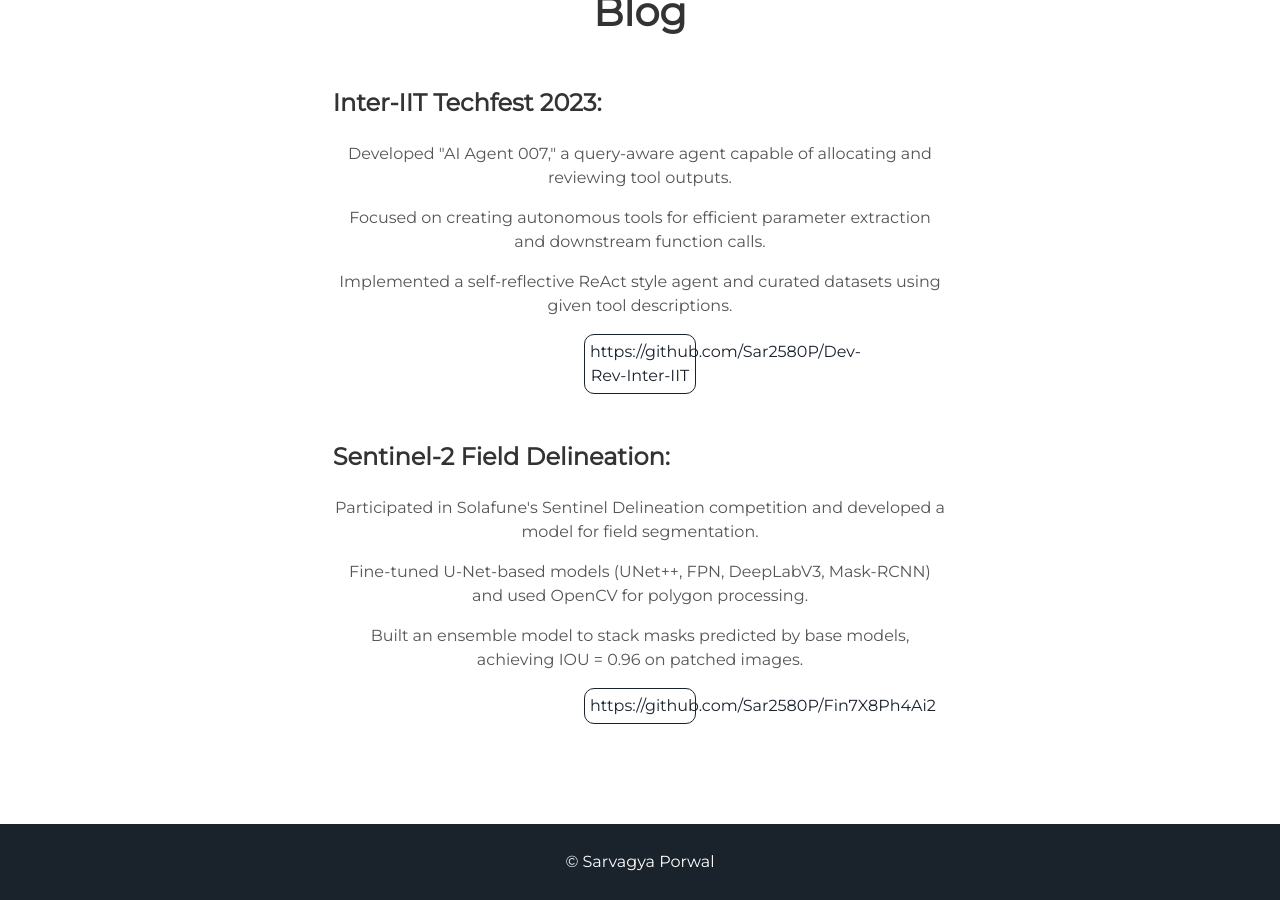
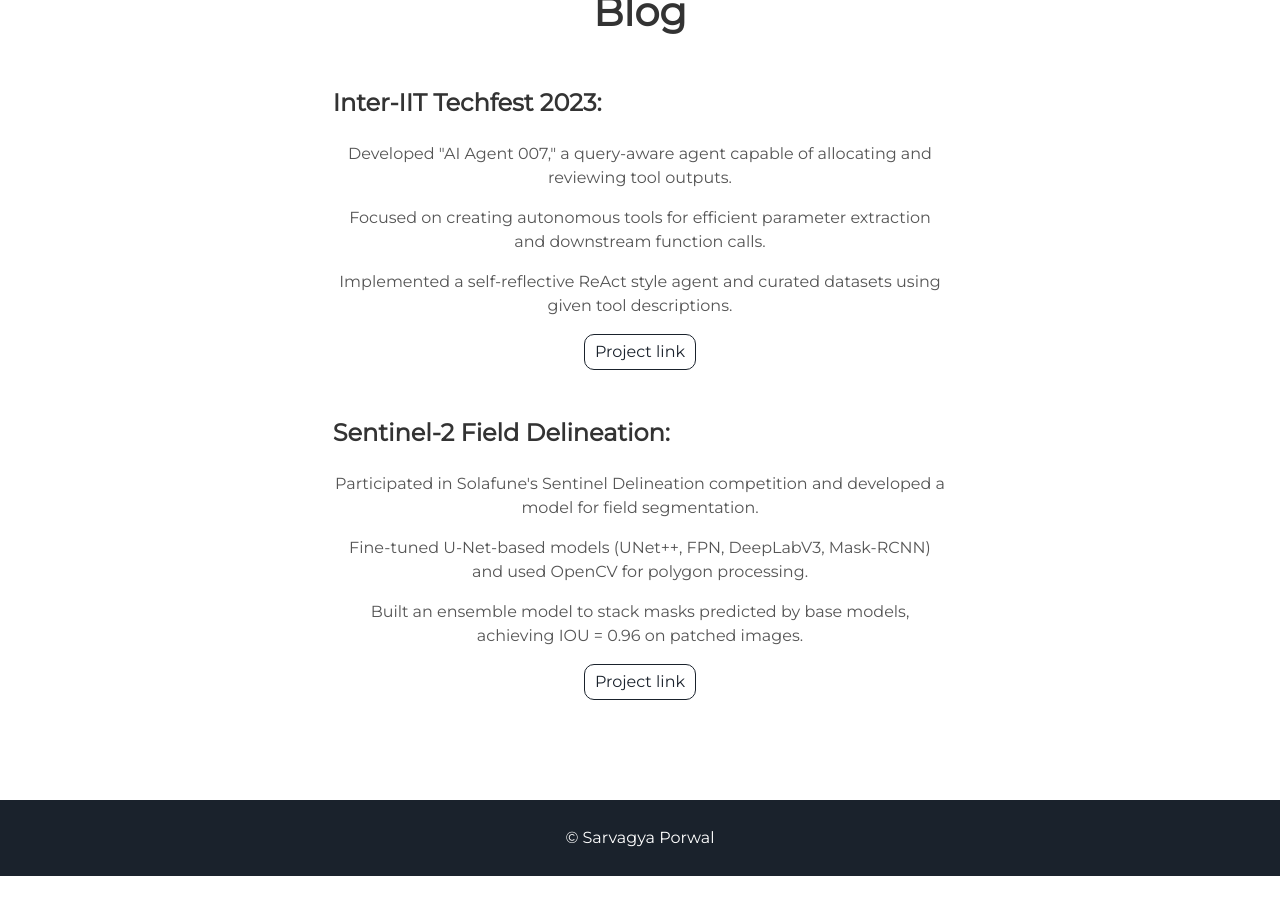
Before and after one commit to Sar2580P/Sar2580P.github.io, a Jekyll site: the page built from index.html, in a window 1280 px wide and 900 px high, scrolled down 3862 px. Built offline with Jekyll 4.4.1, drawn with Linux system fonts in a browser that asks for light colours; after the commit the page ends 4738 px from its top, so only the background shows below that.

Commit message:
removed bug

```diff
--- a/_includes/Blog.html
+++ b/_includes/Blog.html
@@ -13,7 +13,7 @@
     <p>Developed "AI Agent 007," a query-aware agent capable of allocating and reviewing tool outputs.</p>
     <p>Focused on creating autonomous tools for efficient parameter extraction and downstream function calls.</p>
     <p>Implemented a self-reflective ReAct style agent and curated datasets using given tool descriptions.</p>
-    <a class="project-link" href="#">https://github.com/Sar2580P/Dev-Rev-Inter-IIT</a>
+    <a class="project-link" href="https://github.com/Sar2580P/Dev-Rev-Inter-IIT">Project link</a>
   </div>
 </div>
 
@@ -28,6 +28,6 @@
     <p>Participated in Solafune's Sentinel Delineation competition and developed a model for field segmentation.</p>
     <p>Fine-tuned U-Net-based models (UNet++, FPN, DeepLabV3, Mask-RCNN) and used OpenCV for polygon processing.</p>
     <p>Built an ensemble model to stack masks predicted by base models, achieving IOU = 0.96 on patched images.</p>
-    <a class="project-link" href="#">https://github.com/Sar2580P/Fin7X8Ph4Ai2</a>
+    <a class="project-link" href="https://github.com/Sar2580P/Fin7X8Ph4Ai2">Project link</a>
   </div>
 </div>
```
